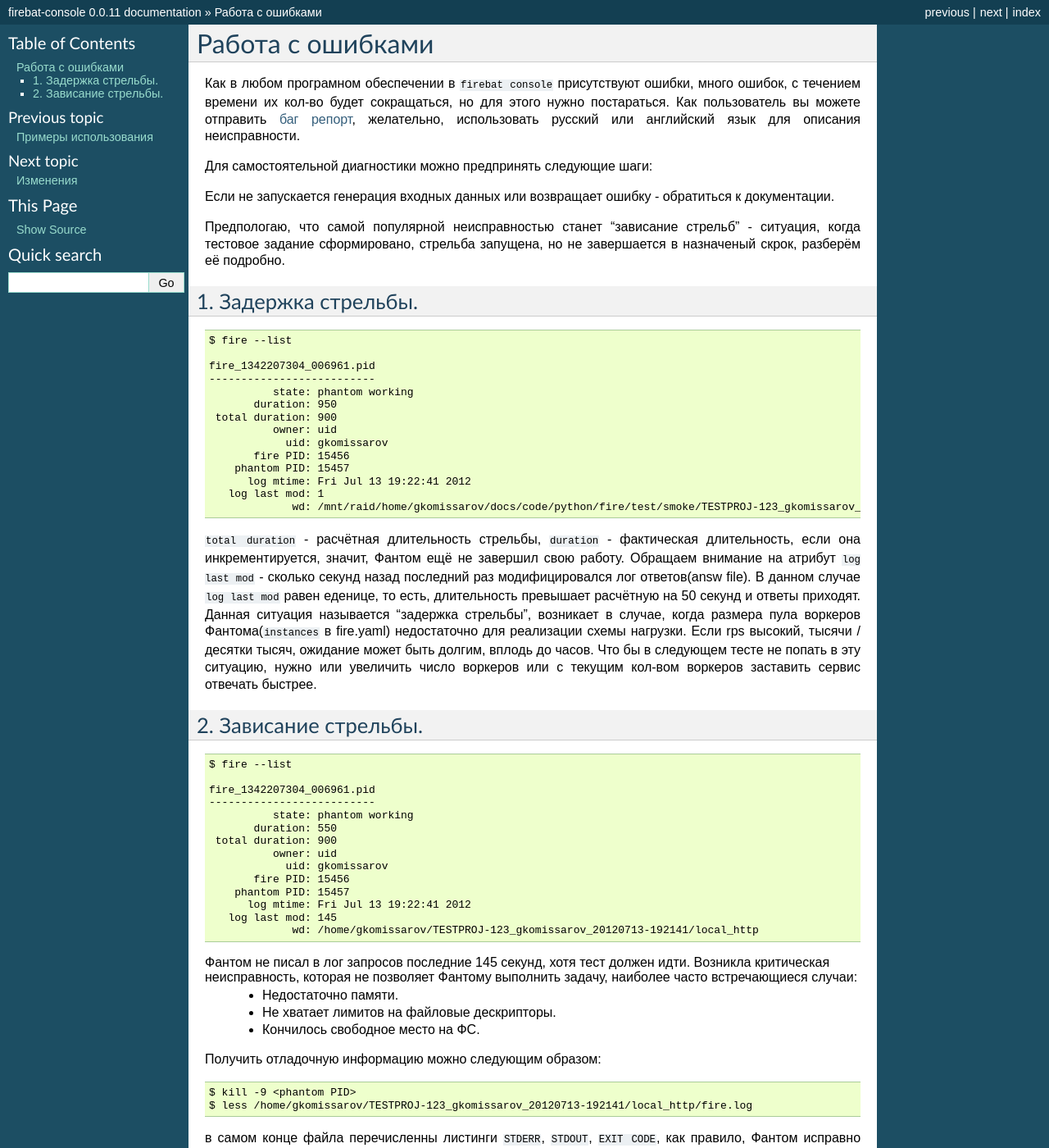
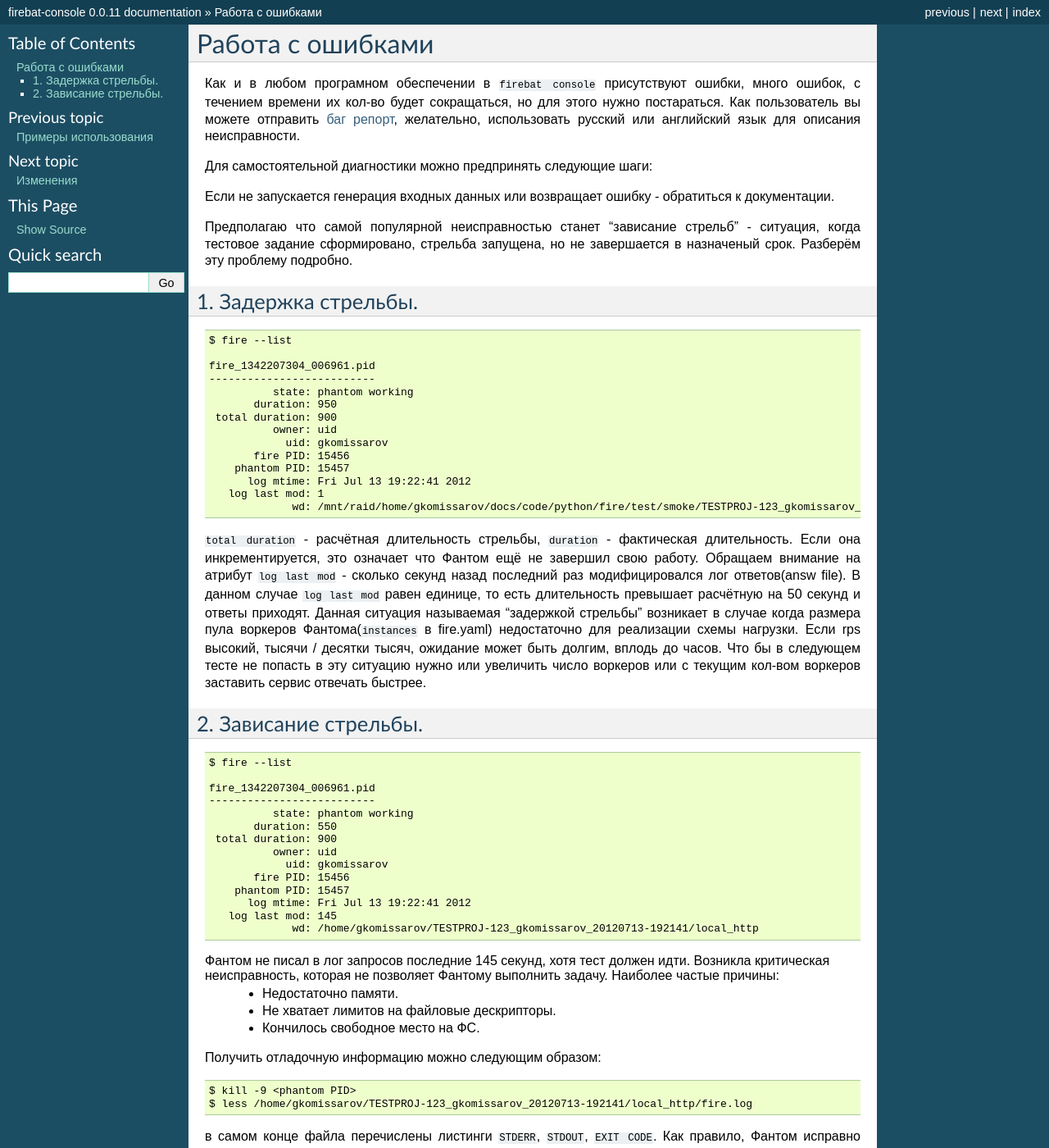
Before and after one commit to greggyNapalm/firebat-console, a Sphinx documentation site: the page built from docs/debug.rst, in a window 1280 px wide and 1400 px high. Shown: the whole window at 82% size. Built offline with Sphinx 7.4.7, drawn with Linux system fonts in a browser that asks for light colours; some of the changed text lies outside the part shown.

Commit message:
Update docs/debug.rst

```diff
--- a/docs/debug.rst
+++ b/docs/debug.rst
@@ -2,13 +2,13 @@
 Работа с ошибками
 =================
 
-Как в любом програмном обеспечении в ``firebat console`` присутствуют ошибки, много ошибок, с течением времени их кол-во будет сокращаться, но для этого нужно постараться. Как пользователь вы можете отправить `баг репорт <https://github.com/greggyNapalm/firebat-console/issues/>`_, желательно, использовать русский или английский язык для описания неисправности.
+Как и в любом програмном обеспечении в ``firebat console`` присутствуют ошибки, много ошибок, с течением времени их кол-во будет сокращаться, но для этого нужно постараться. Как пользователь вы можете отправить `баг репорт <https://github.com/greggyNapalm/firebat-console/issues/>`_, желательно, использовать русский или английский язык для описания неисправности.
 
 Для самостоятельной диагностики можно предпринять следующие шаги:
 
 Если не запускается генерация входных данных или возвращает ошибку - обратиться к документации.
 
-Предпологаю, что самой популярной неисправностью станет "зависание стрельб" - ситуация, когда тестовое задание сформировано, стрельба запущена, но не завершается в назначеный скрок, разберём её подробно.
+Предполагаю что самой популярной неисправностью станет "зависание стрельб" - ситуация, когда тестовое задание сформировано, стрельба запущена, но не завершается в назначеный срок. Разберём эту проблему подробно.
 
 1. Задержка стрельбы.
 ---------------------
@@ -31,7 +31,7 @@
                  wd: /mnt/raid/home/gkomissarov/docs/code/python/fire/test/smoke/TESTPROJ-123_gkomissarov_20120713-192141/local_http
 
 
-``total duration`` - расчётная длительность стрельбы, ``duration`` - фактическая длительность, если она инкрементируется, значит, Фантом ещё не завершил свою работу. Обращаем внимание на атрибут ``log last mod`` - сколько секунд назад последний раз модифицировался лог ответов(answ file). В данном случае ``log last mod`` равен еденице, то есть, длительность превышает расчётную на 50 секунд и ответы приходят. Данная ситуация называется "задержка стрельбы", возникает в случае, когда размера пула воркеров Фантома(``instances`` в fire.yaml) недостаточно для реализации схемы нагрузки. Если rps высокий, тысячи / десятки тысяч, ожидание может быть долгим, вплодь до часов. Что бы в следующем тесте не попать в эту ситуацию, нужно или увеличить число воркеров или с текущим кол-вом воркеров заставить сервис отвечать быстрее.
+``total duration`` - расчётная длительность стрельбы, ``duration`` - фактическая длительность. Если она инкрементируется, это означает что Фантом ещё не завершил свою работу. Обращаем внимание на атрибут ``log last mod`` - сколько секунд назад последний раз модифицировался лог ответов(answ file). В данном случае ``log last mod`` равен единице, то есть длительность превышает расчётную на 50 секунд и ответы приходят. Данная ситуация называемая "задержкой стрельбы" возникает в случае когда размера пула воркеров Фантома(``instances`` в fire.yaml) недостаточно для реализации схемы нагрузки. Если rps высокий, тысячи / десятки тысяч, ожидание может быть долгим, вплодь до часов. Что бы в следующем тесте не попасть в эту ситуацию нужно или увеличить число воркеров или с текущим кол-вом воркеров заставить сервис отвечать быстрее.
 
 2. Зависание стрельбы.
 ----------------------
@@ -54,7 +54,7 @@
                  wd: /home/gkomissarov/TESTPROJ-123_gkomissarov_20120713-192141/local_http
 
 
-Фантом не писал в лог запросов последние 145 секунд, хотя тест должен идти. Возникла критическая неисправность, которая не позволяет Фантому выполнить задачу, наиболее часто встречающиеся случаи:
+Фантом не писал в лог запросов последние 145 секунд, хотя тест должен идти. Возникла критическая неисправность, которая не позволяет Фантому выполнить задачу. Наиболее частые причины:
  * Недостаточно памяти.
  * Не хватает лимитов на файловые дескрипторы.
  * Кончилось свободное место на ФС.
@@ -66,4 +66,4 @@
     $ kill -9 <phantom PID>
     $ less /home/gkomissarov/TESTPROJ-123_gkomissarov_20120713-192141/local_http/fire.log
 
-в самом конце файла перечисленны листинги ``STDERR``, ``STDOUT``, ``EXIT CODE``, как правило, Фантом исправно пишет об ошибках.
+в самом конце файла перечислены листинги ``STDERR``, ``STDOUT``, ``EXIT CODE``. Как правило, Фантом исправно пишет об ошибках.
```
